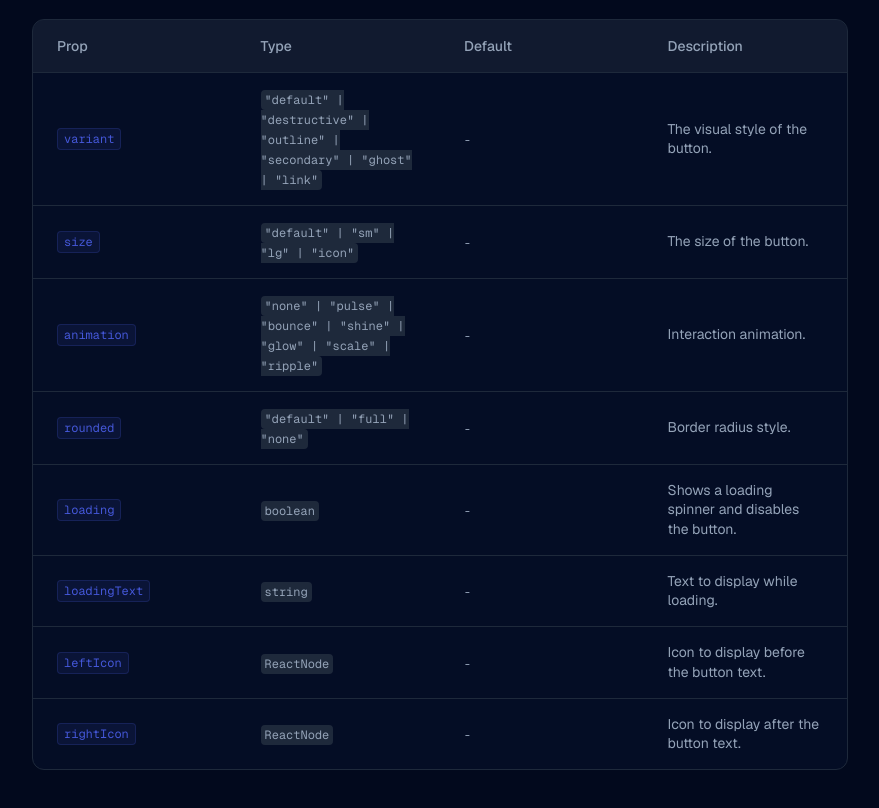
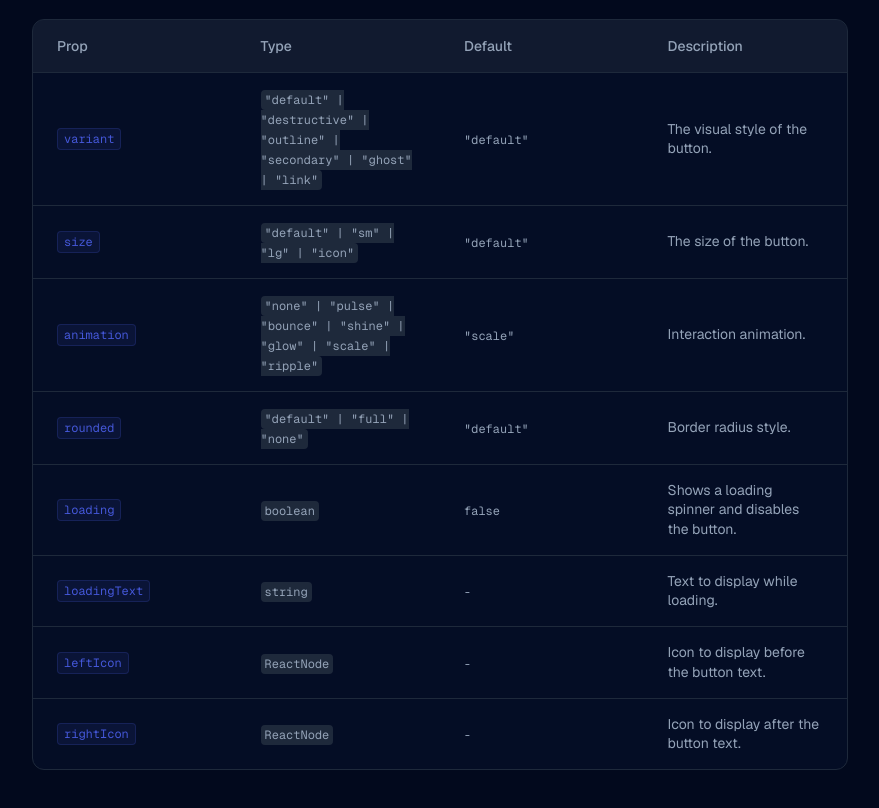
Before and after one commit to webcoderspeed/nova-ui, a Next.js app: page /docs/components/button in a window 1280 px wide. Shown: the part 4840-5648 px from the top of the page, without its empty margins (344-1223 px from the left). Built offline with nearby package versions, Linux system fonts and the light colour scheme.

Commit message:
refactor(docs): rename 'default' to 'defaultValue' in component props

```diff
--- a/app/docs/components/button/v1.0.0.tsx
+++ b/app/docs/components/button/v1.0.0.tsx
@@ -64,31 +64,31 @@ export function ButtonDemo() {
         {
           name: "variant",
           type: '"default" | "destructive" | "outline" | "secondary" | "ghost" | "link"',
-          default: '"default"',
+          defaultValue: '"default"',
           description: "The visual style of the button.",
         },
         {
           name: "size",
           type: '"default" | "sm" | "lg" | "icon"',
-          default: '"default"',
+          defaultValue: '"default"',
           description: "The size of the button.",
         },
         {
           name: "animation",
           type: '"none" | "pulse" | "bounce" | "shine" | "glow" | "scale" | "ripple"',
-          default: '"scale"',
+          defaultValue: '"scale"',
           description: "Interaction animation.",
         },
         {
           name: "rounded",
           type: '"default" | "full" | "none"',
-          default: '"default"',
+          defaultValue: '"default"',
           description: "Border radius style.",
         },
         {
           name: "loading",
           type: "boolean",
-          default: "false",
+          defaultValue: "false",
           description: "Shows a loading spinner and disables the button.",
         },
         {
--- a/app/docs/components/card/v1.0.0.tsx
+++ b/app/docs/components/card/v1.0.0.tsx
@@ -100,13 +100,13 @@ export function CardDemo() {
         {
           name: "padding",
           type: '"none" | "sm" | "md" | "lg"',
-          default: '"md"',
+          defaultValue: '"md"',
           description: "Controls the padding of child elements.",
         },
         {
           name: "loading",
           type: "boolean",
-          default: "false",
+          defaultValue: "false",
           description: "If true, shows a skeleton loading state.",
         },
       ]}
--- a/app/docs/components/checkbox/v1.0.0.tsx
+++ b/app/docs/components/checkbox/v1.0.0.tsx
@@ -62,13 +62,13 @@ export function CheckboxDemo() {
         {
           name: "size",
           type: '"sm" | "md" | "lg"',
-          default: '"md"',
+          defaultValue: '"md"',
           description: "Size of the checkbox.",
         },
         {
           name: "color",
           type: '"default" | "success" | "warning" | "error"',
-          default: '"default"',
+          defaultValue: '"default"',
           description: "Color theme for the checked state.",
         },
       ]}
--- a/app/docs/components/field/v1.0.0.tsx
+++ b/app/docs/components/field/v1.0.0.tsx
@@ -66,13 +66,13 @@ export function FieldDemo() {
         {
           name: "variant",
           type: '"default" | "card" | "glass" | "highlight" | "ghost"',
-          default: '"default"',
+          defaultValue: '"default"',
           description: "Visual style of the field container.",
         },
         {
           name: "spacing",
           type: '"default" | "tight" | "loose"',
-          default: '"default"',
+          defaultValue: '"default"',
           description: "Spacing between elements within the field.",
         },
       ]}
--- a/app/docs/components/separator/v1.0.0.tsx
+++ b/app/docs/components/separator/v1.0.0.tsx
@@ -67,19 +67,19 @@ export function SeparatorDemo() {
         {
           name: "variant",
           type: '"default" | "glass" | "gradient" | "glow" | "dashed" | "dotted"',
-          default: '"default"',
+          defaultValue: '"default"',
           description: "Visual style of the separator.",
         },
         {
           name: "size",
           type: '"default" | "thick" | "heavy"',
-          default: '"default"',
+          defaultValue: '"default"',
           description: "Thickness of the separator.",
         },
         {
           name: "orientation",
           type: '"horizontal" | "vertical"',
-          default: '"horizontal"',
+          defaultValue: '"horizontal"',
           description: "Orientation of the separator.",
         },
       ]}
--- a/app/docs/components/sidebar/v1.0.0.tsx
+++ b/app/docs/components/sidebar/v1.0.0.tsx
@@ -128,7 +128,7 @@ export default function Layout({ children }: { children: React.ReactNode }) {
         {
           name: "effect",
           type: '"default" | "glass" | "solid"',
-          default: '"default"',
+          defaultValue: '"default"',
           description: "Visual style of the sidebar background.",
         }
       ]}
--- a/app/docs/components/skeleton/v1.0.0.tsx
+++ b/app/docs/components/skeleton/v1.0.0.tsx
@@ -49,13 +49,13 @@ export function SkeletonDemo() {
         {
           name: "animation",
           type: '"pulse" | "shimmer" | "wave"',
-          default: '"pulse"',
+          defaultValue: '"pulse"',
           description: "Animation style for the skeleton.",
         },
         {
           name: "variant",
           type: '"default" | "card" | "circle"',
-          default: '"default"',
+          defaultValue: '"default"',
           description: "Shape variant.",
         },
       ]}
```
